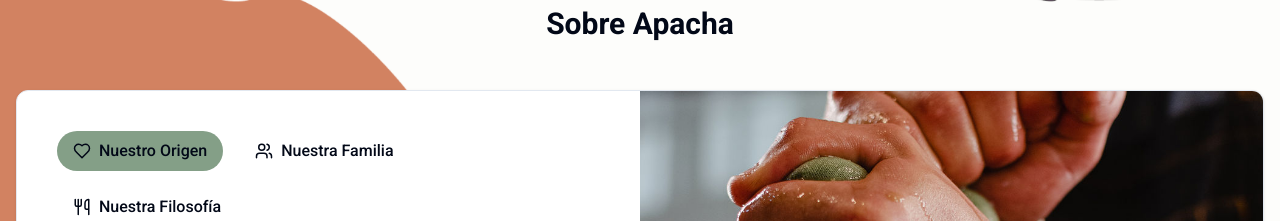
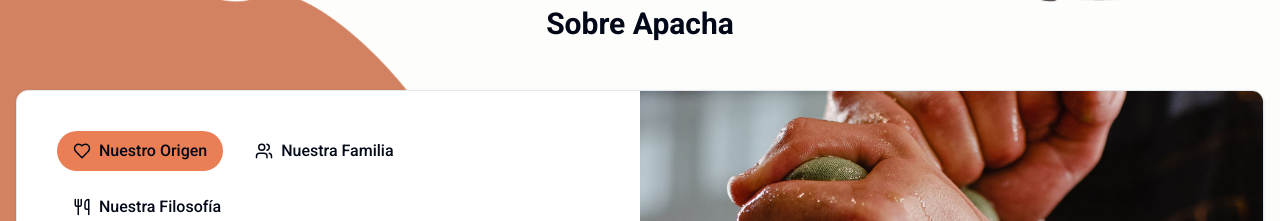
Before and after one commit to SF-Prog/apacha-store, a Next.js app: page / in a window 1280 px wide. Shown: the part 1640-1861 px from the top of the page. Built offline with nearby package versions, Linux system fonts and the light colour scheme.

Commit message:
Change color on about apacha selected item

```diff
--- a/app/components/sections/about-apacha/about-apacha.tsx
+++ b/app/components/sections/about-apacha/about-apacha.tsx
@@ -52,7 +52,7 @@ const ApachaStory: React.FC = () => {
                         onClick={() => setActiveTab(tab)}
                         className={`px-4 py-2 m-2 rounded-full transition-colors duration-300 flex items-center ${
                           activeTab === tab
-                            ? 'bg-apacha_green-100'
+                            ? 'bg-apacha_orange-100'
                             : 'bg-beige text-apacha-apacha_green-bg-apacha_green-100 hover:text-bone-500'
                         }`}
                       >
```
